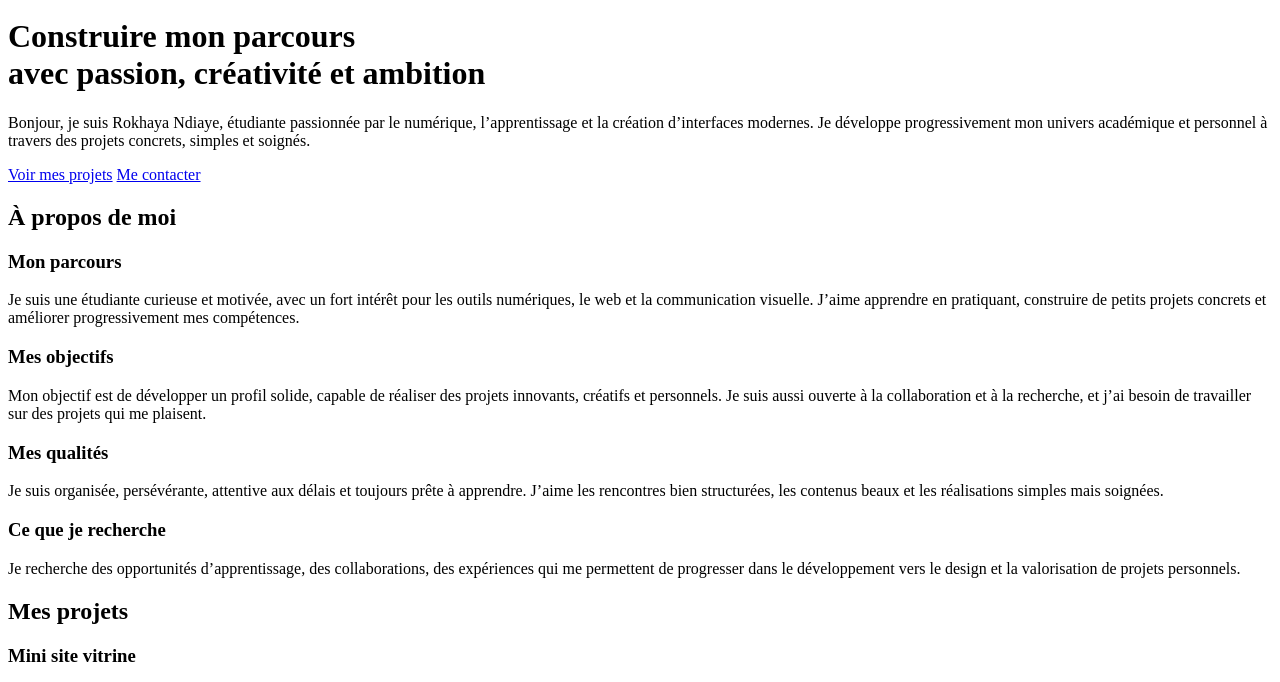
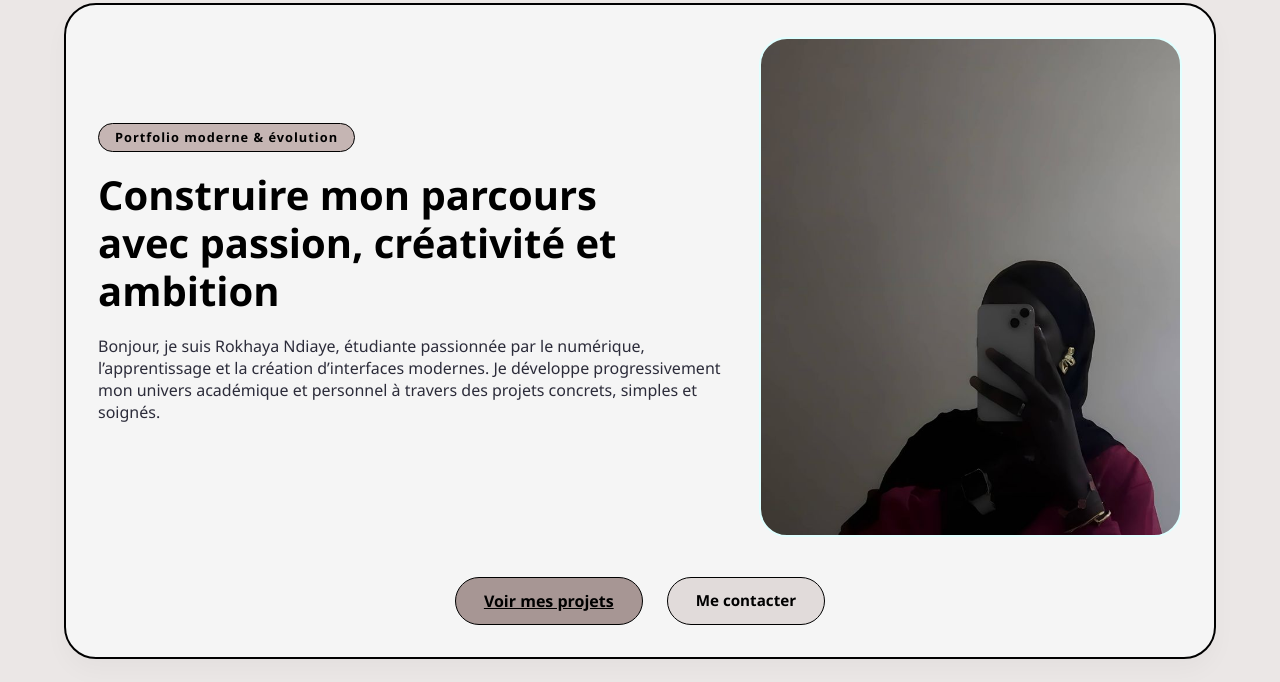
Before and after one commit to luhruqqayah08/Html2sem, a plain HTML site: page Site2/index.html in a window 1280 px wide. Shown: the part 137-819 px from the top of the page. Drawn offline with Linux system fonts and the light colour scheme.

Commit message:
changement du fichier css

```diff
--- a/Site2/index.html
+++ b/Site2/index.html
@@ -4,7 +4,7 @@
     <meta charset="UTF-8" />
     <meta name="viewport" content="width=device-width, initial-scale=1.0" />
     <title>Srn</title>
-    <link rel="stylesheet" href="Site2.css" />
+    <link rel="stylesheet" href="style.css" />
   </head>
   <body>
     <div class="contentMenu">
```
